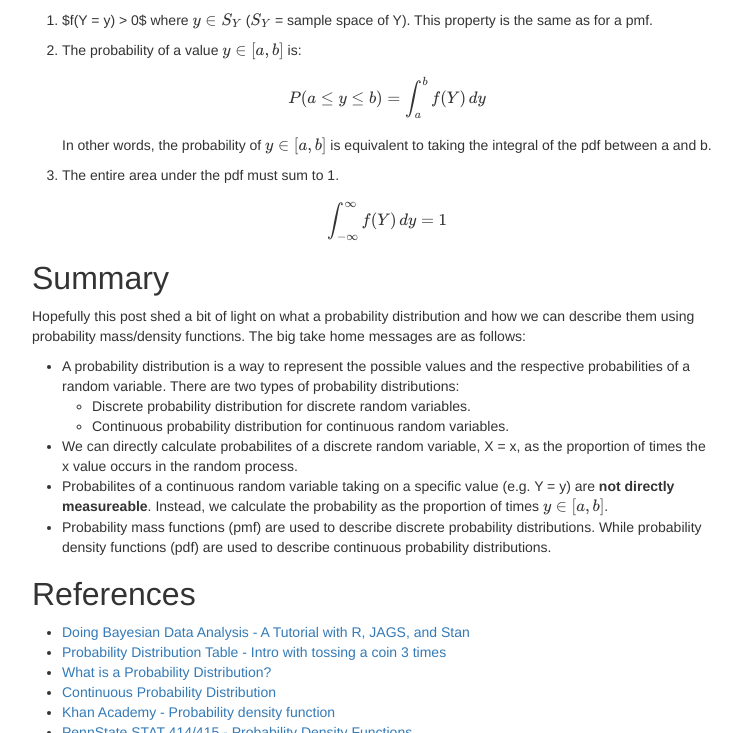
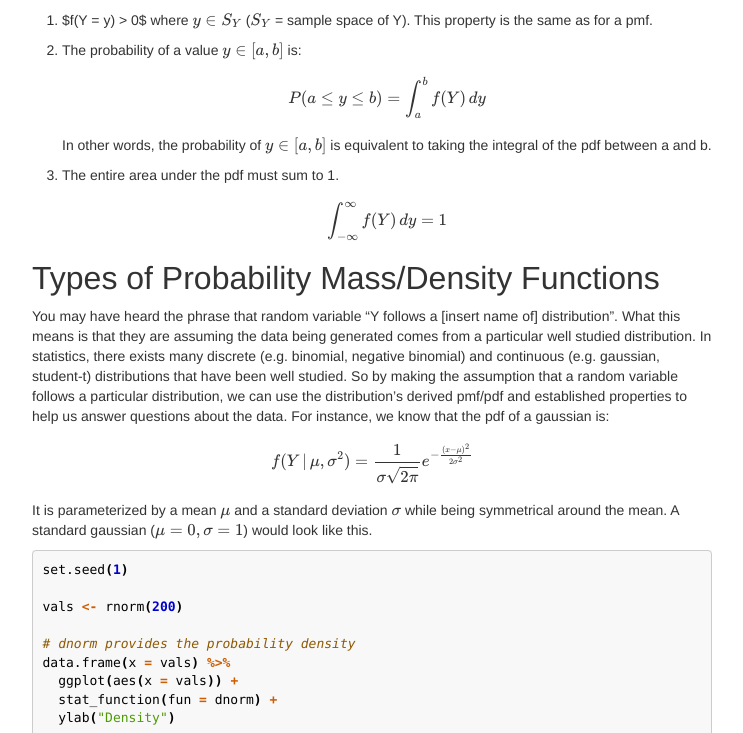
Before and after one commit to tinyheero/tinyheero.github.io, a Jekyll site: the page built from _posts/2016-03-17-prob-distr.md, in a window 1280 px wide and 1400 px high, scrolled down 4886 px. Shown: the top 733 px of the window, without its empty margins (268-1011 px from the left). Built offline with Jekyll 4.4.1, drawn with Linux system fonts in a browser that asks for light colours; nearby versions of some CDN libraries; library files that are not in the unit come from our copies; formulas are drawn with MathJax 3; comment, search, counter and statistics services are not loaded; some of the changed text lies outside the part shown; grey boxes are pictures that could not be loaded.

Commit message:
Updating Prob Distr Post with Known Prob Distr

```diff
--- a/_posts/2016-03-17-prob-distr.md
+++ b/_posts/2016-03-17-prob-distr.md
@@ -175,9 +175,81 @@ The key properites of a pdf, <span class="inlinecode">$f(Y)$</span>, are very si
     $$\int_{-\infty}^{\infty} f(Y) \,dy = 1$$
     </div>
 
+## Types of Probability Mass/Density Functions
+
+You may have heard the phrase that random variable "Y follows a [insert name of] distribution". What this means is that they are assuming the data being generated comes from a particular well studied distribution. In statistics, there exists many discrete (e.g. binomial, negative binomial) and continuous (e.g. gaussian, student-t) distributions that have been well studied. So by making the assumption that a random variable follows a particular distribution, we can use the distribution's derived pmf/pdf and established properties to help us answer questions about the data. For instance, we know that the pdf of a gaussian is:
+
+<div>
+$$f(Y \,|\, \mu, \sigma^{2}) = \frac{1}{\sigma\sqrt{2\pi}}e^{-\frac{(x - \mu)^{2}}{2\sigma^{2}}}$$
+</div>
+
+It is parameterized by a mean <span class="inlinecode">$\mu$</span> and a standard deviation <span class="inlinecode">$\sigma$</span> while being symmetrical around the mean. A standard gaussian (<span class="inlinecode">$\mu = 0, \sigma = 1$</span>) would look like this.
+
+
+~~~r
+set.seed(1)
+
+vals <- rnorm(200)
+
+# dnorm provides the probability density
+data.frame(x = vals) %>%
+  ggplot(aes(x = vals)) +
+  stat_function(fun = dnorm) +
+  ylab("Density")
+~~~
+
+![plot of chunk std_normal_distr]({{ site.url }}/assets/prob-distr/std_normal_distr-1.svg)
+
+Just like before, we can ask questions like <span class="inlinecode">$P(-2 \leq y \leq 2)$</span> and use the gaussian pdf to answer this question:
+
+
+~~~r
+# pnorm provides the probability
+pnorm(2) - pnorm(-2)
+~~~
+
+~~~
+## [1] 0.9544997
+~~~
+
+`pnorm(y)` function is essentially taking the integral from <span class="inlinecode">$-\infty$</span> to <span class="inlinecode">$y$</span>:
+
+<div>
+$$\int_{-\infty}^{y} f(Y) \,dy$$
+</div>
+
+So what we are doing here is:
+
+<div>
+$$\int_{-2}^{2} f(Y) \,dy = \int_{-\infty}^{2} f(Y) \,dy - \int_{-\infty}^{-2} f(Y) \,dy$$
+</div>
+
+This effectively calculates the area between -2 and 2:
+
+
+~~~r
+# dnorm provides the probability density
+data.frame(x = vals) %>%
+  ggplot(aes(x = vals)) +
+  stat_function(fun = dnorm) +
+  ylab("Density") +
+  geom_vline(xintercept = -2, linetype = "dotted", color = "red") +
+  geom_vline(xintercept = 2, linetype = "dotted", color = "red")
+~~~
+
+![plot of chunk std_normal_distr_integral]({{ site.url }}/assets/prob-distr/std_normal_distr_integral-1.svg)
+
+One caveat of this approach is that our assumption could be wrong. **This means that one needs to be careful when deciding what type of probability distribution a random variable follows**.
+
+Thankfully there are some well established principles that can help us. The figure below provides a decision tree that gives you an idea of some common probability distributions that one can use given the data they have in hand:
+
+![Overview of Common Probability Distributions]({{ site.url }}/assets/prob-distr/overview-prob-distr.png)
+
+This is Figure 6A.15 (Pg 61) from [Probabilistic approaches to risk by Aswath Damodaran](http://people.stern.nyu.edu/adamodar/pdfiles/papers/probabilistic.pdf).
+
 ## Summary
 
-Hopefully this post shed a bit of light on what a probability distribution and how we can describe them using probability mass/density functions. The big take home messages are as follows:
+Hopefully this post sheds a bit of light on what a probability distribution and how we can describe them using probability mass/density functions. The big take home messages are as follows:
 
 * A probability distribution is a way to represent the possible values and the respective probabilities of a random variable. There are two types of probability distributions:
     + Discrete probability distribution for discrete random variables.
@@ -185,6 +257,7 @@ Hopefully this post shed a bit of light on what a probability distribution and h
 * We can directly calculate probabilites of a discrete random variable, X = x, as the proportion of times the x value occurs in the random process.
 * Probabilites of a continuous random variable taking on a specific value (e.g. Y = y) are **not directly measureable**. Instead, we calculate the probability as the proportion of times <span class="inlinecode">$y \in [a, b]$</span>.
 * Probability mass functions (pmf) are used to describe discrete probability distributions. While probability density functions (pdf) are used to describe continuous probability distributions.
+* By assuming a random variable follows an established probability distribution, we can use its derived pmf/pdf and established principles to answer questions we have about the data.
 
 ## References
 
@@ -226,19 +299,19 @@ devtools::session_info()
 ##  package    * version    date       source
 ##  argparse   * 1.0.1      2014-04-05 CRAN (R 3.2.2)
 ##  assertthat   0.1        2013-12-06 CRAN (R 3.2.2)
-##  captioner  * 2.2.3.9000 2015-09-04 local
+##  captioner  * 2.2.3.9000 2015-09-16 local
 ##  colorspace   1.2-6      2015-03-11 CRAN (R 3.2.2)
 ##  DBI          0.3.1      2014-09-24 CRAN (R 3.2.2)
-##  devtools     1.10.0     2016-01-23 CRAN (R 3.2.2)
+##  devtools     1.9.1      2015-09-11 CRAN (R 3.2.2)
 ##  digest       0.6.9      2016-01-08 CRAN (R 3.2.2)
 ##  dplyr      * 0.4.3      2015-09-01 CRAN (R 3.2.2)
-##  evaluate     0.8.3      2016-03-05 CRAN (R 3.2.2)
+##  evaluate     0.8        2015-09-18 CRAN (R 3.2.2)
 ##  findpython   1.0.1      2014-04-03 CRAN (R 3.2.2)
-##  formatR      1.3        2016-03-05 CRAN (R 3.2.2)
+##  formatR      1.2.1      2015-09-18 CRAN (R 3.2.2)
 ##  getopt       1.20.0     2013-08-30 CRAN (R 3.2.2)
-##  ggplot2    * 2.1.0      2016-03-01 CRAN (R 3.2.2)
-##  gtable       0.2.0      2016-02-26 CRAN (R 3.2.2)
-##  knitr      * 1.12.19    2016-03-08 Github (yihui/knitr@6f19de3)
+##  ggplot2    * 2.0.0      2015-12-18 CRAN (R 3.2.2)
+##  gtable       0.1.2      2012-12-05 CRAN (R 3.2.2)
+##  knitr      * 1.12.7     2016-02-09 local
 ##  labeling     0.3        2014-08-23 CRAN (R 3.2.2)
 ##  lazyeval     0.1.10     2015-01-02 CRAN (R 3.2.2)
 ##  magrittr   * 1.5        2014-11-22 CRAN (R 3.2.2)
```
Also changed, not shown: other parts of _posts/2016-03-17-prob-distr.md (+4 -4 lines), assets/prob-distr/diamond_hist-1.svg.
